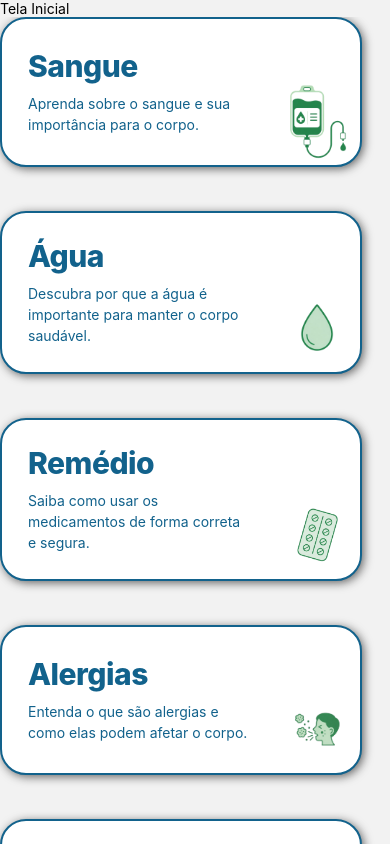
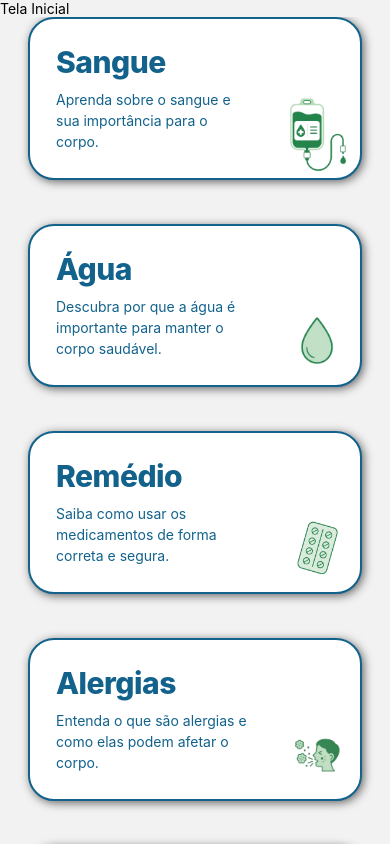
Before and after one commit to MatheusBier702/blood, a React Native app: screen /Home in a window 390 px wide. Built offline with nearby package versions, Linux system fonts and the light colour scheme.

Commit message:
alinhando a section

```diff
--- a/src/screen/css/CardsStyles.js
+++ b/src/screen/css/CardsStyles.js
@@ -10,6 +10,7 @@ export const styles = StyleSheet.create({
   // Sem isso, no Android a imagem seria cortada (overflow: visible não é confiável lá).
   wrapper: {
     paddingRight: 28,
+    paddingLeft: 28,
     paddingBottom: 26,
     marginBottom: 18,
   },
```
